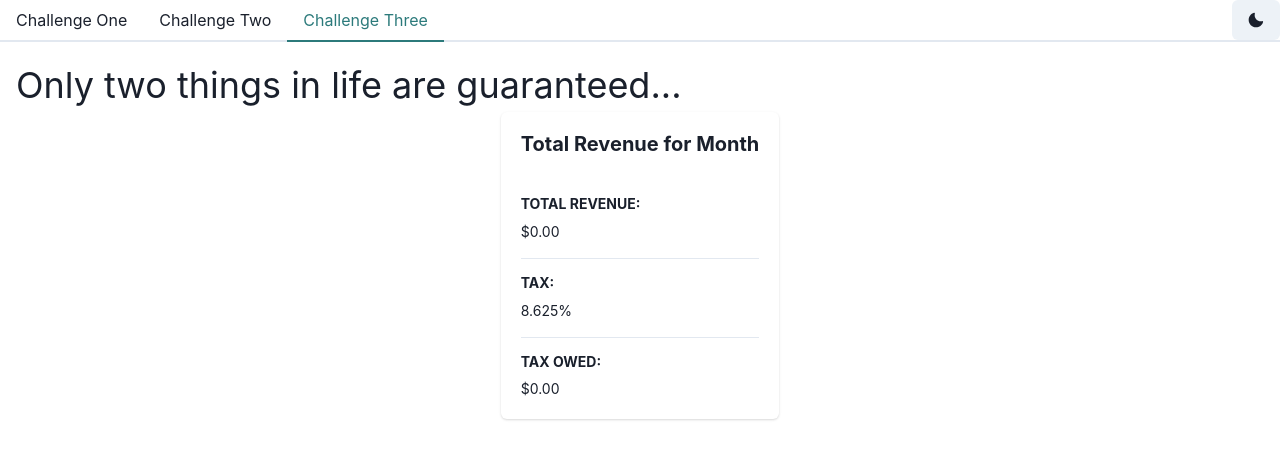
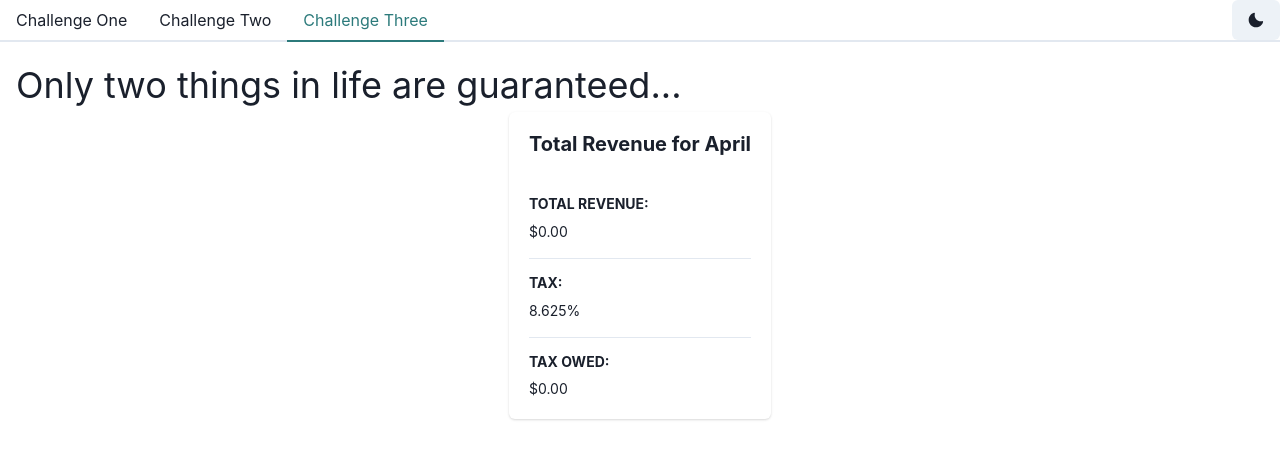
Before and after one commit to andrealswa/codingchallenge, a React (Vite) app: page / in a window 1280 px wide. Both pictures are taken after a click on the tab "Challenge Three". Shown: the top 458 px of the page. Built offline with nearby package versions, Linux system fonts and the light colour scheme.

Commit message:
moment get month for challenge 3 header

```diff
--- a/src/pages/challengethree/ChallengeThree.tsx
+++ b/src/pages/challengethree/ChallengeThree.tsx
@@ -11,6 +11,7 @@ import {
 } from '@chakra-ui/react';
 import { usePhotoPackageContext } from '../../context/PhotoPackageContext';
 import { formatCurrency } from '../../utilities/formatCurrency';
+import moment from 'moment';
 
 const TAX_VALUE = 8.625;
 
@@ -27,7 +28,11 @@ export const ChallengeThree: React.FC = () => {
 			<VStack>
 				<Card>
 					<CardHeader>
-						<Heading size="md">Total Revenue for Month </Heading>
+						<Heading size="md">
+							<Text>{`Total Revenue for ${moment().format(
+								'MMMM'
+							)}`}</Text>
+						</Heading>
 					</CardHeader>
 
 					<CardBody>
```
